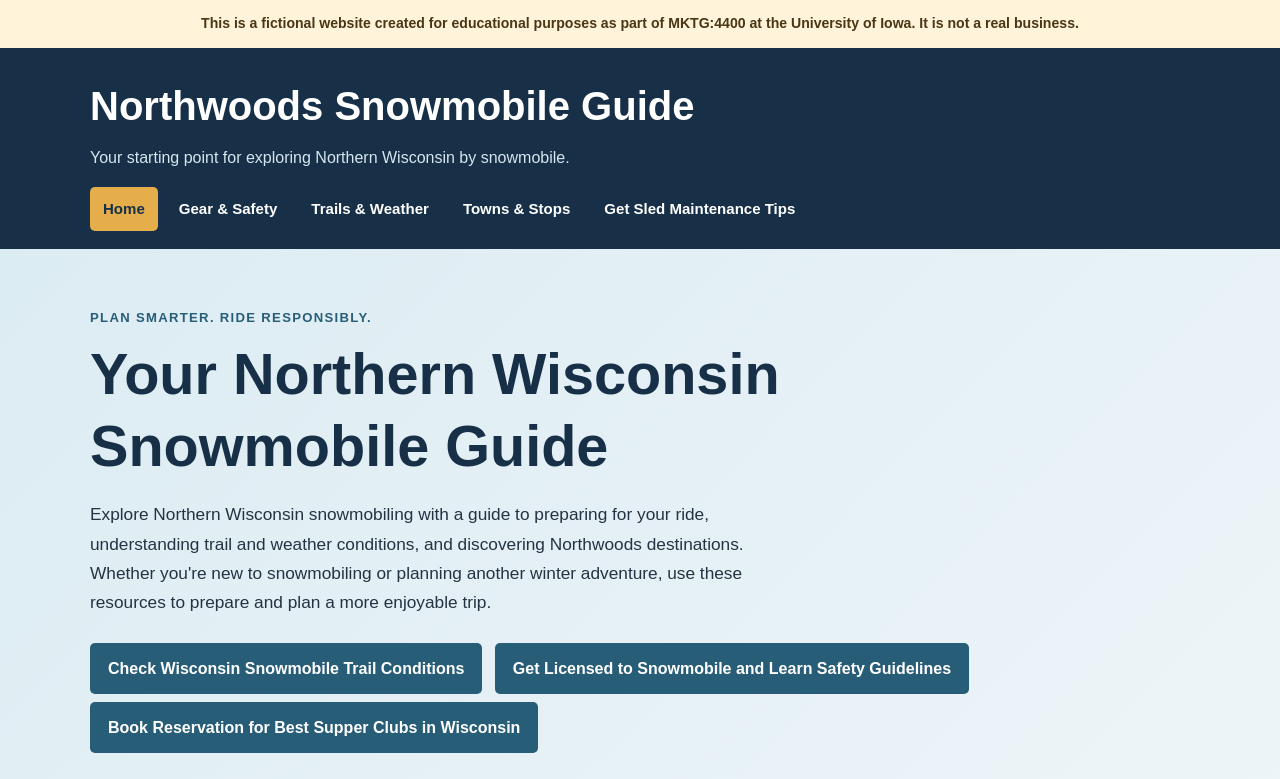
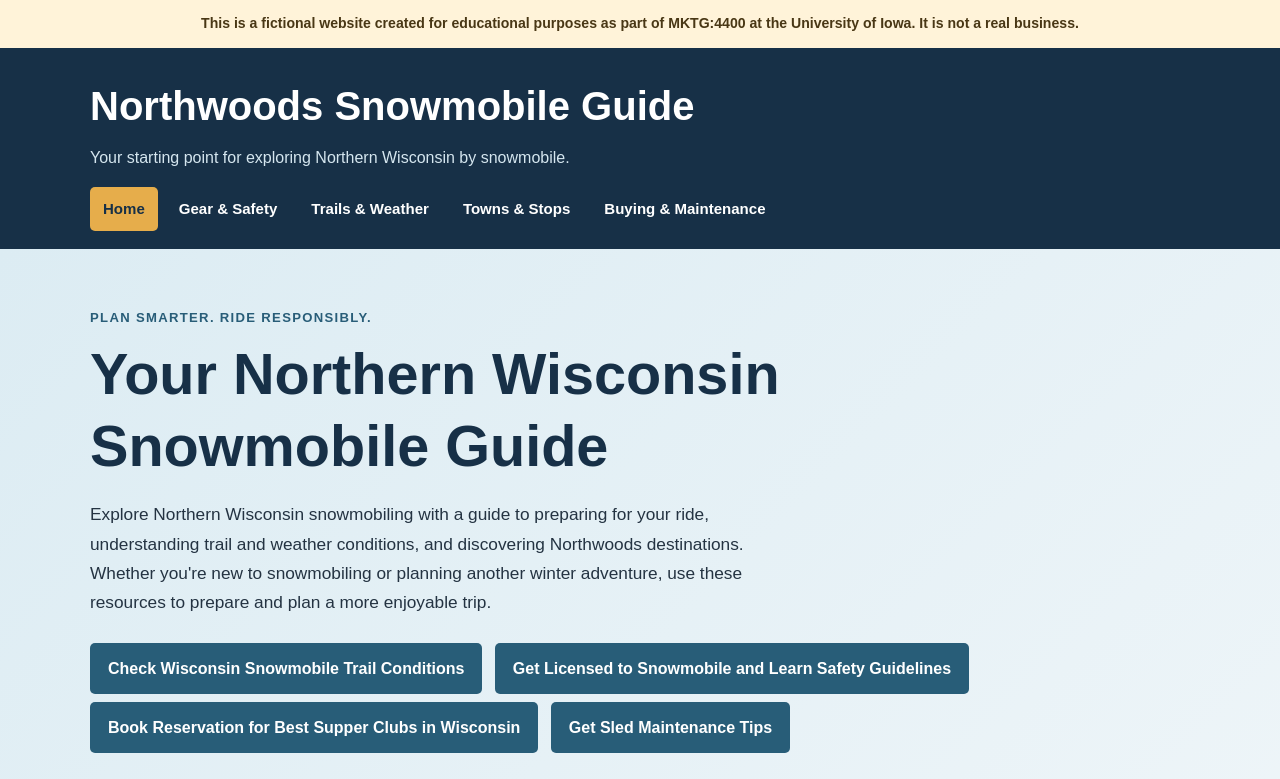
Before and after one commit to clarepiazza/snowmobile-guide, a plain HTML site: page index.html in a window 1280 px wide. Shown: the top 779 px of the page. Drawn offline with Linux system fonts and the light colour scheme; grey boxes are pictures that could not be loaded.

Commit message:
Update link text for sled maintenance section

```diff
--- a/index.html
+++ b/index.html
@@ -121,7 +121,7 @@
       <a href="gear-safety.html">Gear &amp; Safety</a>
       <a href="trails-weather.html">Trails &amp; Weather</a>
       <a href="towns-stops.html">Towns &amp; Stops</a>
-      <a href="snowmobile-maintenance.html">Get Sled Maintenance Tips</a>
+      <a href="snowmobile-maintenance.html">Buying &amp; Maintenance</a>
     </nav>
   </header>
   <section class="hero">
@@ -132,6 +132,7 @@
       <a class="button" href="trails-weather.html">Check Wisconsin Snowmobile Trail Conditions</a>
       <a class="button" href="gear-safety.html">Get Licensed to Snowmobile and Learn Safety Guidelines</a>
       <a class="button" href="towns-stops.html">Book Reservation for Best Supper Clubs in Wisconsin</a>
+      <a class="button" href="snowmobile-maintenance.html">Get Sled Maintenance Tips</a>
       <img class="page-image" src="images/home-snowmobile.png" alt="Snowmobile traveling through a snowy Wisconsin forest">
     </div>
   </section>
```
